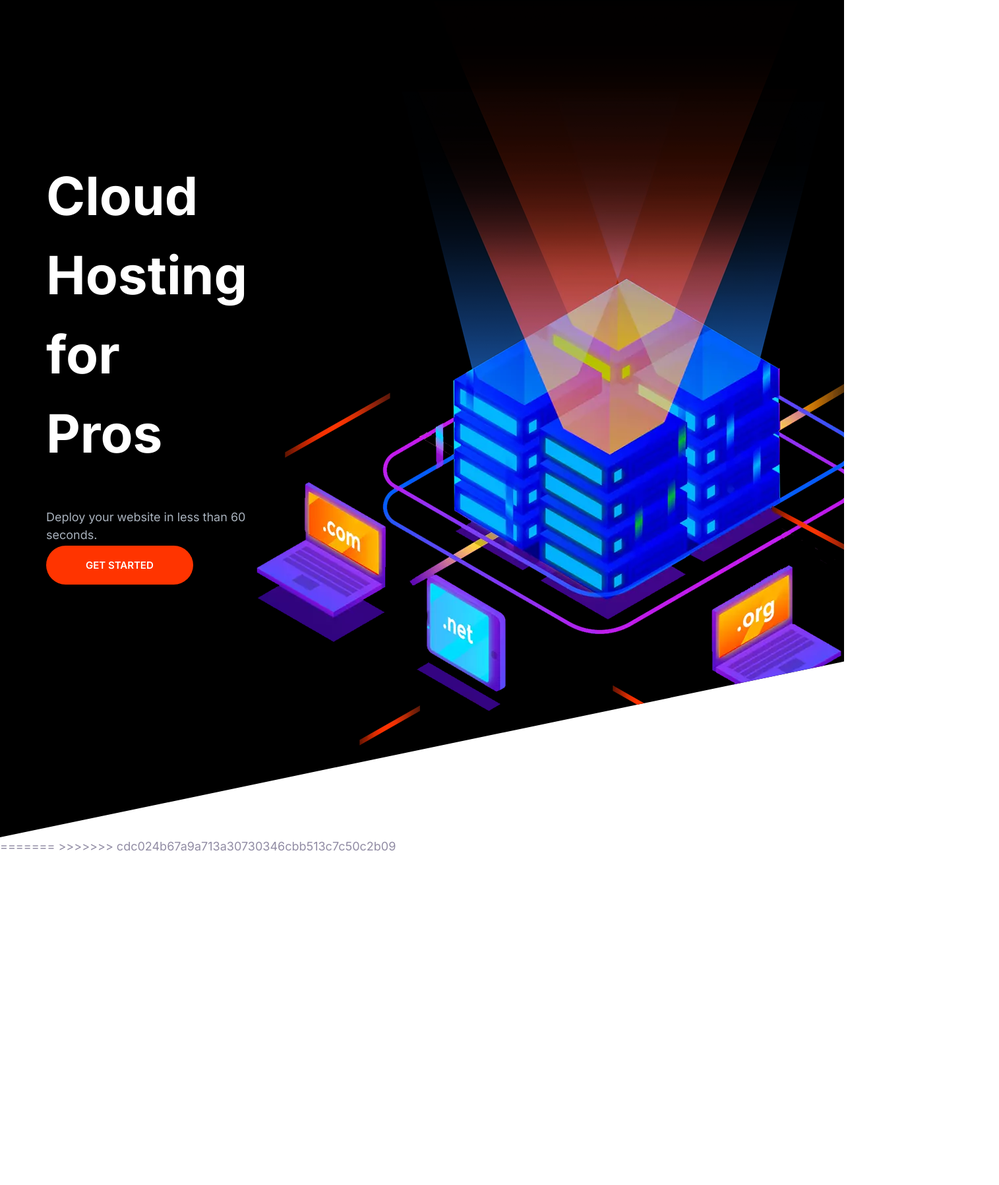
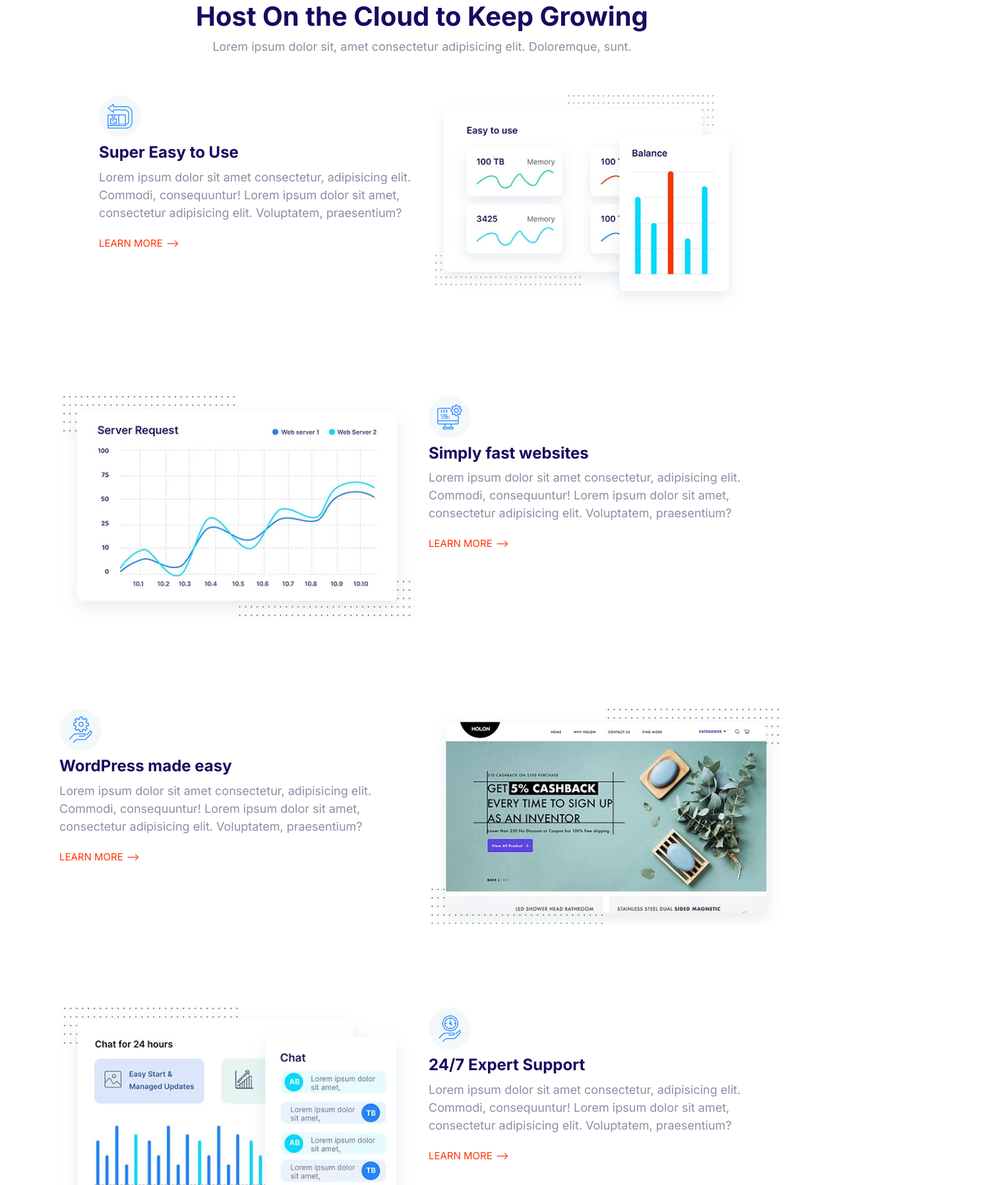
Before and after one commit to sepehr71/HtmlCssExams, a plain HTML site: page html-project/index.html in a window 1280 px wide. Shown: the part 90-1886 px from the top of the page at 66% size, 1515 px wide, since content can reach past the window. Before the commit the page ends 1386 px from the top, so only its background shows below. Drawn offline with Linux system fonts and the light colour scheme.

Commit message:
adding features styles and component

```diff
--- a/html-project/css/style.css
+++ b/html-project/css/style.css
@@ -28,10 +28,7 @@ h1,
 h2,
 h3 {
   color: var(--color-heading);
-<<<<<<< HEAD
   margin-bottom: 1rem;
-=======
->>>>>>> cdc024b67a9a713a30730346cbb513c7c50c2b09
   line-height: 1.1;
 }
 h1 {
@@ -668,25 +665,19 @@ a {
     border: none;
   }
 }
-<<<<<<< HEAD
 
-=======
->>>>>>> cdc024b67a9a713a30730346cbb513c7c50c2b09
 /* Hero */
 .hero {
   clip-path: polygon(0% 0%, 100% 0%, 100% 90%, 0% 100%);
 }
-<<<<<<< HEAD
-=======
 
->>>>>>> cdc024b67a9a713a30730346cbb513c7c50c2b09
 .hero__tagline {
   font-size: 2rem;
   color: #b9c3cf;
   letter-spacing: 1px;
   margin: 2rem 0 5rem;
 }
-<<<<<<< HEAD
+
 .hero__image {
   width: 100%;
 }
@@ -703,7 +694,6 @@ a {
     padding-top: 0;
   }
 }
-=======
 
 .hero__image {
   width: 100%;
@@ -751,4 +741,28 @@ a {
   max-width: 500px;
   margin: 0 auto;
 }
->>>>>>> cdc024b67a9a713a30730346cbb513c7c50c2b09
+
+/* features */
+
+.feature {
+  gap: 4rem 2rem;
+  margin: 12rem 0;
+}
+
+.feature:first-of-type {
+  margin: 6rem;
+}
+
+.feature__heading {
+  margin: 1rem 0;
+}
+
+.feature__image {
+  width: 100%;
+}
+
+@media screen and (min-width: 768px) {
+  .feature:nth-of-type(even) .feature__content {
+    order: 2;
+  }
+}
--- a/html-project/index.html
+++ b/html-project/index.html
@@ -15,23 +15,123 @@
     <title>Document</title>
   </head>
   <body>
-<<<<<<< HEAD
-    <section class="block block--dark block--skewed-left hero">
-      <div class="container grid grid--cols-2">
-        <header class="block__header hero__content">
-          <h1 class="block__heading">Cloud Hosting for Pros</h1>
-          <p class="hero__tagline">
-            Deploy your website in less than 60 seconds.
+    <section class="block container">
+      <header class="block__header">
+        <h2>Host On the Cloud to Keep Growing</h2>
+        <p>
+          Lorem ipsum dolor sit, amet consectetur adipisicing elit. Doloremque,
+          sunt.
+        </p>
+      </header>
+      <article class="grid grid--cols-2 feature">
+        <div class="feature__content">
+          <span class="icon-container">
+            <svg class="icon icon--primary">
+              <use xlink:href="images/sprite.svg#easy"></use>
+            </svg>
+          </span>
+          <h3 class="feature__heading">Super Easy to Use</h3>
+          <p>
+            Lorem ipsum dolor sit amet consectetur, adipisicing elit. Commodi,
+            consequuntur! Lorem ipsum dolor sit amet, consectetur adipisicing
+            elit. Voluptatem, praesentium?
           </p>
-          <a href="" class="btn btn--accent btn--stretched">Get Started</a>
-        </header>
-        <img class="hero__image" src="images/banner@2x.webp" alt="" />
-      </div>
+          <a href="#" class="link-arrow">Learn more</a>
+        </div>
+        <picture>
+          <source
+            type="image/webp"
+            srcset="images/easy.webp 1x, images/easy@2x.webp 2x"
+          />
+          <source
+            type="image/jpg"
+            srcset="images/easy.jpg 1x, images/easy@2x.jpg 2x"
+          />
+          <img class="feature__image" src="images/easy@2x.jpg" alt="" />
+        </picture>
+      </article>
+      <article class="grid grid--cols-2 feature">
+        <div class="feature__content">
+          <span class="icon-container">
+            <svg class="icon icon--primary">
+              <use xlink:href="images/sprite.svg#computer"></use>
+            </svg>
+          </span>
+          <h3 class="feature__heading">Simply fast websites</h3>
+          <p>
+            Lorem ipsum dolor sit amet consectetur, adipisicing elit. Commodi,
+            consequuntur! Lorem ipsum dolor sit amet, consectetur adipisicing
+            elit. Voluptatem, praesentium?
+          </p>
+          <a href="#" class="link-arrow">Learn more</a>
+        </div>
+        <picture>
+          <source
+            type="image/webp"
+            srcset="images/fast.webp 1x, images/fast@2x.webp 2x"
+          />
+          <source
+            type="image/jpg"
+            srcset="images/fast.jpg 1x, images/fast@2x.jpg 2x"
+          />
+          <img class="feature__image" src="images/fast@2x.jpg" alt="" />
+        </picture>
+      </article>
+      <article class="grid grid--cols-2 feature">
+        <div class="feature__content">
+          <span class="icon-container">
+            <svg class="icon icon--primary">
+              <use xlink:href="images/sprite.svg#settings"></use>
+            </svg>
+          </span>
+          <h3 class="feature__heading">WordPress made easy</h3>
+          <p>
+            Lorem ipsum dolor sit amet consectetur, adipisicing elit. Commodi,
+            consequuntur! Lorem ipsum dolor sit amet, consectetur adipisicing
+            elit. Voluptatem, praesentium?
+          </p>
+          <a href="#" class="link-arrow">Learn more</a>
+        </div>
+        <picture>
+          <source
+            type="image/webp"
+            srcset="images/wordpress.webp 1x, images/wordpress@2x.webp 2x"
+          />
+          <source
+            type="image/jpg"
+            srcset="images/wordpress.jpg 1x, images/wordpress@2x.jpg 2x"
+          />
+          <img class="feature__image" src="images/wordpress@2x.jpg" alt="" />
+        </picture>
+      </article>
+      <article class="grid grid--cols-2 feature">
+        <div class="feature__content">
+          <span class="icon-container">
+            <svg class="icon icon--primary">
+              <use xlink:href="images/sprite.svg#clock"></use>
+            </svg>
+          </span>
+          <h3 class="feature__heading">24/7 Expert Support</h3>
+          <p>
+            Lorem ipsum dolor sit amet consectetur, adipisicing elit. Commodi,
+            consequuntur! Lorem ipsum dolor sit amet, consectetur adipisicing
+            elit. Voluptatem, praesentium?
+          </p>
+          <a href="#" class="link-arrow">Learn more</a>
+        </div>
+        <picture>
+          <source
+            type="image/webp"
+            srcset="images/support.webp 1x, images/support@2x.webp 2x"
+          />
+          <source
+            type="image/jpg"
+            srcset="images/support.jpg 1x, images/support@2x.jpg 2x"
+          />
+          <img class="feature__image" src="images/support@2x.jpg" alt="" />
+        </picture>
+      </article>
     </section>
-=======
-
-
->>>>>>> cdc024b67a9a713a30730346cbb513c7c50c2b09
     <script src="js/main.js"></script>
   </body>
 </html>
```
Also changed, not shown: html-project/componnts/block.html (added, +10 -0 lines).
